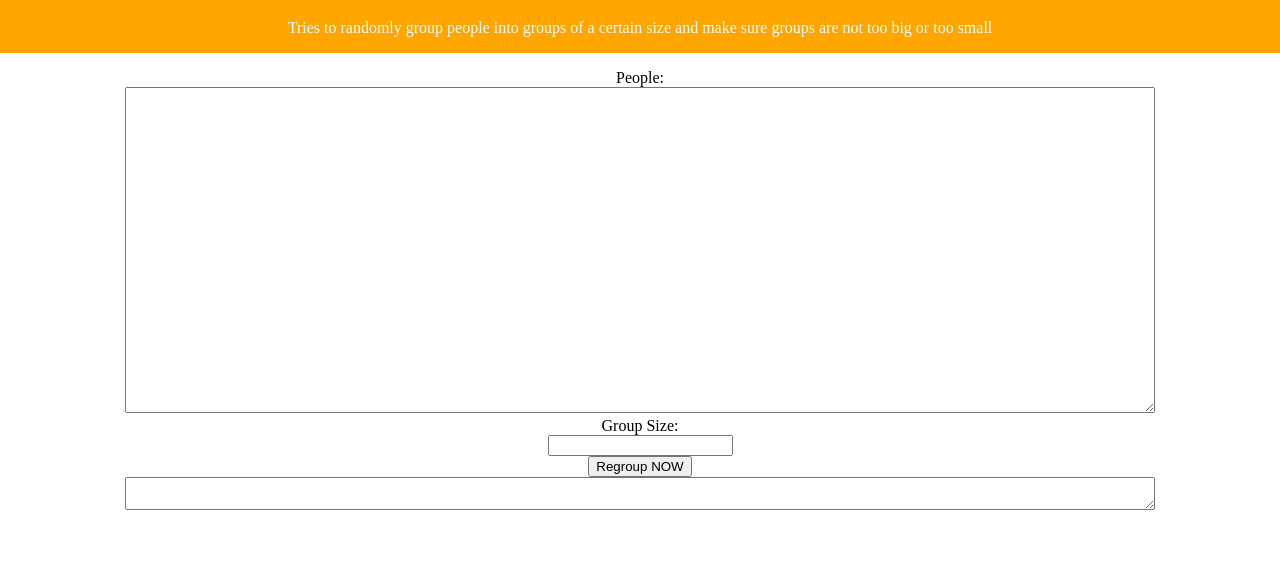
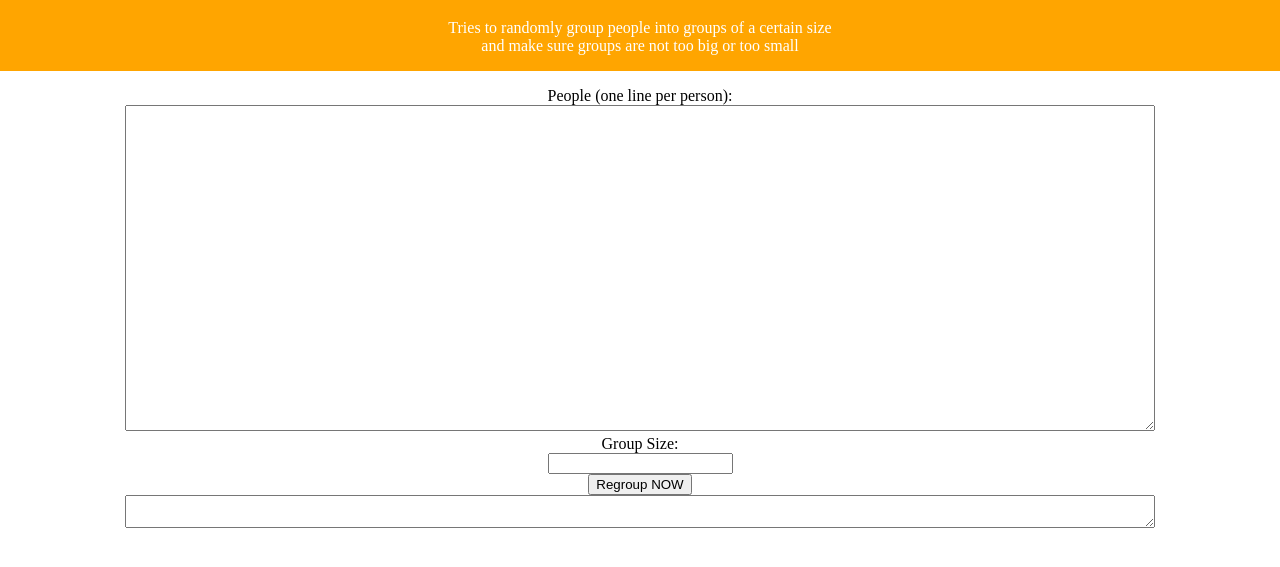
Before and after one commit to angyongen/grouper, a plain HTML site: page index.html in a window 1280 px wide. Shown: the part 93-660 px from the top of the page. Drawn offline with Linux system fonts and the light colour scheme.

Commit message:
ui improvement

```diff
--- a/index.html
+++ b/index.html
@@ -35,9 +35,9 @@
 </script>
 		<div class="title">
 			<h1>Grouper</h1>
-			<span>Tries to randomly group people into groups of a certain size and make sure groups are not too big or too small</span>
+			<span>Tries to randomly group people into groups of a certain size <br>and make sure groups are not too big or too small</span>
 		</div>
-		<div>People:</div>
+		<div>People (one line per person):</div>
 		<textarea id="mainInput" class="input" onfocus="uncollapse(mainInputElement); collapse(mainOutputElement)"></textarea>
 		<div>Group Size:</div>
 		<input type="number" id="groupSizeInput"></input>
```
